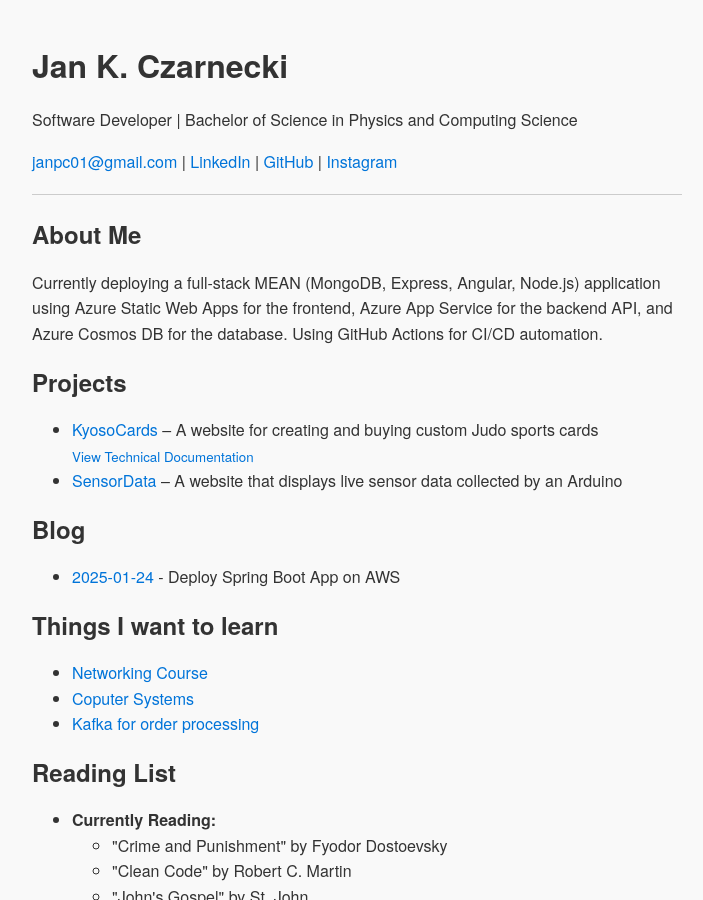
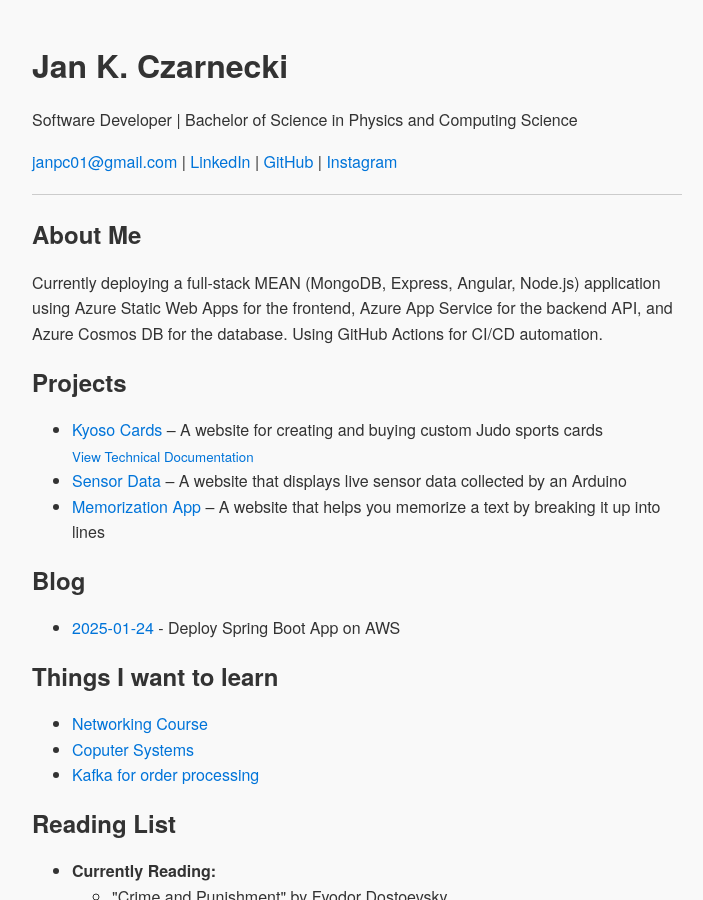
Before and after one commit to janpc01/janpc01.github.io, a Jekyll site: the page built from index.html, in a window 1280 px wide and 900 px high. Shown: the whole window, without its empty margins (283-986 px from the left). Built offline with Jekyll 4.4.1, drawn with Linux system fonts in a browser that asks for light colours; some web fonts are replaced.

Commit message:
Update index.html

```diff
--- a/index.html
+++ b/index.html
@@ -66,11 +66,12 @@ title: "Jan K. Czarnecki"
     <h2>Projects</h2>
     <ul>
         <li>
-            <a href="https://kyosocards.com/" target="_blank">KyosoCards</a> – A website for creating and buying custom Judo sports cards
+            <a href="https://kyosocards.com/" target="_blank">Kyoso Cards</a> – A website for creating and buying custom Judo sports cards
             <br>
             <small><a href="{{ '/kyosocards' | relative_url }}">View Technical Documentation</a></small>
         </li>
-        <li><a href="https://sensor-data-flask.vercel.app/" target="_blank">SensorData</a> – A website that displays live sensor data collected by an Arduino</li>
+        <li><a href="https://sensor-data-flask.vercel.app/" target="_blank">Sensor Data</a> – A website that displays live sensor data collected by an Arduino</li>
+        <li><a href="https://memorization-app.vercel.app/" target="_blank">Memorization App</a> – A website that helps you memorize a text by breaking it up into lines</li>
     </ul>
 
     <h2>Blog</h2>
```
